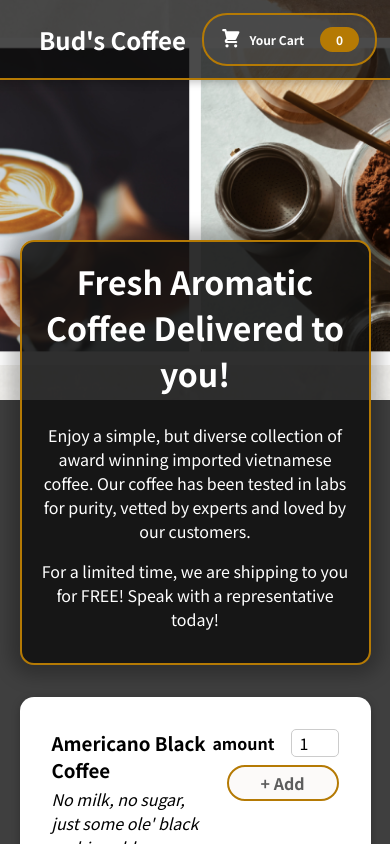
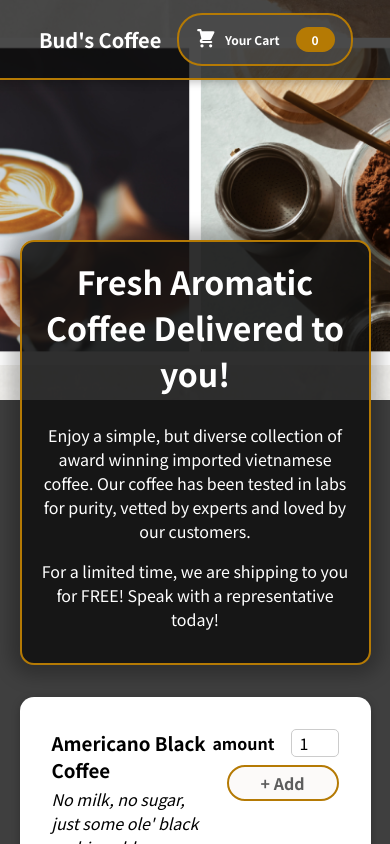
Before and after one commit to idioticbrilliance/budsCoffee, a React (Create React App) app: page / in a window 390 px wide. Shown: the top 844 px of the page. Built offline with nearby package versions, Linux system fonts and the light colour scheme.

Commit message:
Update Header.module.css

```diff
--- a/src/Components/Layout/Header.module.css
+++ b/src/Components/Layout/Header.module.css
@@ -30,7 +30,7 @@
 
 @media screen and (max-width: 1040px) {
   .header h1 {
-    font-size: 1.5rem;
+    font-size: 20px;
     white-space: nowrap;
     margin-right: 1rem;
   }
```
